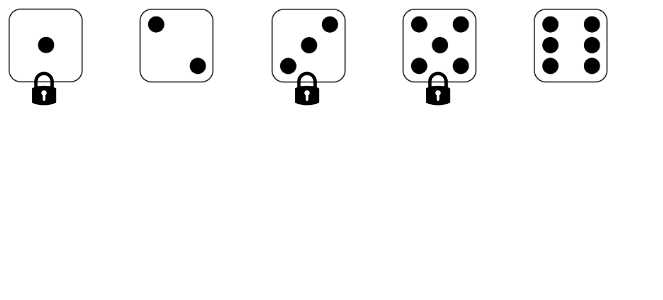
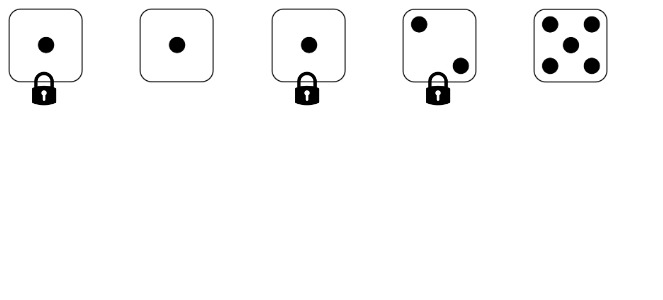
Before and after one commit to SkipperEl/yz2, a Next.js app: page / in a window 1280 px wide. Shown: the top 300 px of the page, without its empty margins (0-663 px from the left). Built offline with nearby package versions, Linux system fonts and the light colour scheme.

Commit message:
start using hook

```diff
--- a/components/gamestate.jsx
+++ b/components/gamestate.jsx
@@ -1,14 +1,17 @@
+import React, { useState } from "react";
+
 import DiceSet from "../components/diceset";
 
 export default function Index() {
+  const [diceState, setDiceState] = useState([
+    {value: 1, locked: true},
+    {value: 1, locked: false},
+    {value: 1, locked: true},
+    {value: 2, locked: true},
+    {value: 5, locked: false}
+  ]);
 
   return (
-    <DiceSet diceState={[
-      {value: 1, locked: true},
-      {value: 2, locked: false},
-      {value: 3, locked: true},
-      {value: 5, locked: true},
-      {value: 6, locked: false}
-    ]} />
+    <DiceSet diceState={diceState} />
   );
 }
```
